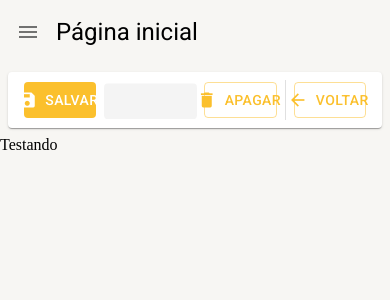
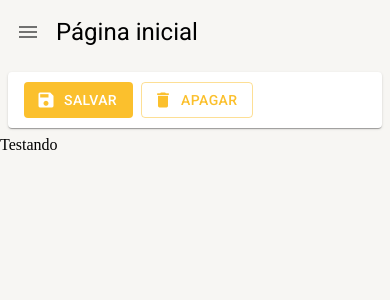
Before and after one commit to DrikaAdriana/materialui, a React (Create React App) app: page /pagina-inicial in a window 390 px wide. Shown: the top 300 px of the page. Built offline with nearby package versions, Linux system fonts and the light colour scheme.

Commit message:
Configurando responsividade nos componentes com material UI

```diff
--- a/src/pages/dashboard/Dashboard.tsx
+++ b/src/pages/dashboard/Dashboard.tsx
@@ -8,7 +8,12 @@
     <LayoutBaseDePagina
       titulo='Página inicial'
       barraDeFerramentas={(
-        <FerramentasDeDetalhe mostrarBotaoSalvarEFechar mostrarBotaoSalvarEFecharCarregando/>
+        <FerramentasDeDetalhe
+          mostrarBotaoNovo
+          mostrarBotaoSalvarEFechar
+          mostrarBotaoSalvarEFecharCarregando
+          mostrarBotaoVoltar={false}
+        />
       )}>
            Testando
     </LayoutBaseDePagina>);
--- a/src/shared/components/ferramentas-de-detalhes/FerramentasDeDetalhe.tsx
+++ b/src/shared/components/ferramentas-de-detalhes/FerramentasDeDetalhe.tsx
@@ -1,4 +1,4 @@
-import { Box, Button, Divider, Icon, Paper, Skeleton, useTheme } from '@mui/material';
+import { Box, Button, Divider, Icon, Paper, Skeleton, Typography, useTheme , Theme, useMediaQuery} from '@mui/material';
 
 
 interface IFerramentasDeDetalheProps {
@@ -41,6 +41,11 @@
   aoClicarEmSalvar,
   aoClicarEmSalvarEFechar,
 }) => {
+
+  const smDown = useMediaQuery((theme: Theme) => theme.breakpoints.down('sm'));
+  const mdDown = useMediaQuery((theme: Theme) => theme.breakpoints.down('md'));
+
+
   const theme = useTheme();
   return (
     <Box
@@ -60,7 +65,11 @@
           variant='contained'
           onClick={aoClicarEmSalvar}
           startIcon={<Icon>save</Icon>}
-        >Salvar</Button>
+        >
+          <Typography variant='button' whiteSpace='nowrap' textOverflow='ellipsis' overflow='hidden'>
+             Salvar
+          </Typography>
+        </Button>
       )}
 
 
@@ -68,16 +77,20 @@
         <Skeleton width={110} height={60} />
       )}
 
-      {(mostrarBotaoSalvarEFechar && !mostrarBotaoSalvarEFecharCarregando) && (
+      {(mostrarBotaoSalvarEFechar && !mostrarBotaoSalvarEFecharCarregando && !smDown && !mdDown) && (
         <Button
           color='primary'
           disableElevation
           variant='outlined'
           onClick={aoClicarEmSalvarEFechar}
           startIcon={<Icon>save</Icon>}
-        >Salvar e voltar</Button>
+        >
+          <Typography variant='button' whiteSpace='nowrap' textOverflow='ellipsis' overflow='hidden'>
+             Salvar e voltar
+          </Typography>
+        </Button>
       )}
-      {mostrarBotaoSalvarEFecharCarregando && (
+      {(mostrarBotaoSalvarEFecharCarregando && !smDown && !mdDown) && (
         <Skeleton width={180} height={60} />
       )}
 
@@ -88,28 +101,46 @@
           variant='outlined'
           onClick={aoClicarEmApagar}
           startIcon={<Icon>delete</Icon>}
-        >Apagar</Button>
+        >
+          <Typography variant='button' whiteSpace='nowrap' textOverflow='ellipsis' overflow='hidden'>
+             Apagar
+          </Typography>
+        </Button>
       )}
 
       {mostrarBotaoApagarCarregando && (
         <Skeleton width={110} height={60} />
       )}
 
-      {(mostrarBotaoNovo && !mostrarBotaoNovo) && (
+      {(mostrarBotaoNovo && !mostrarBotaoNovoCarregando && !smDown) && (
         <Button
           color='primary'
           disableElevation
           variant='outlined'
           onClick={aoClicarEmNovo}
           startIcon={<Icon>add</Icon>}
-        >{textoBotaoNovo}</Button>
+        >
+          <Typography variant='button' whiteSpace='nowrap' textOverflow='ellipsis' overflow='hidden'>
+            {textoBotaoNovo}
+          </Typography>
+        </Button>
       )}
 
-      {mostrarBotaoNovoCarregando && (
-        <Skeleton width={110} height={60} />
-      )}
+      {
+        (mostrarBotaoNovoCarregando && !smDown) && (
+          <Skeleton width={110} height={60} />
+        )}
 
-      <Divider variant='middle' orientation='vertical' />
+
+      {
+
+        (mostrarBotaoVoltar &&
+            (mostrarBotaoNovo || mostrarBotaoApagar || mostrarBotaoSalvar || mostrarBotaoSalvarEFechar)
+        ) && (
+          <Divider variant='middle' orientation='vertical' />
+        )
+      }
+
 
       {(mostrarBotaoVoltar && !mostrarBotaoVoltarCarregando) && (
         <Button
@@ -118,7 +149,11 @@
           variant='outlined'
           onClick={aoClicarEmVoltar}
           startIcon={<Icon>arrow_back</Icon>}
-        >Voltar</Button>
+        >
+          <Typography variant='button' whiteSpace='nowrap' textOverflow='ellipsis' overflow='hidden'>
+             Voltar
+          </Typography>
+        </Button>
       )}
 
       {mostrarBotaoVoltarCarregando && (
```
